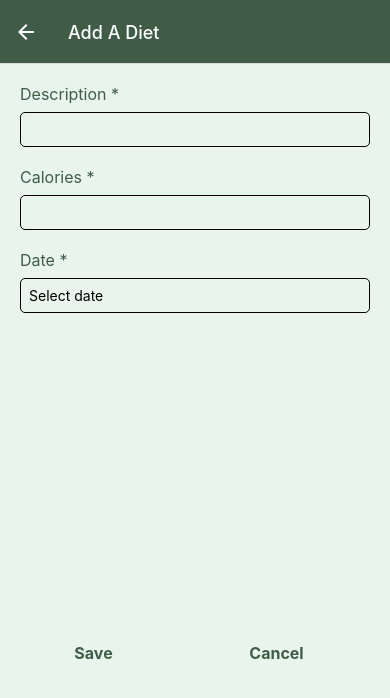
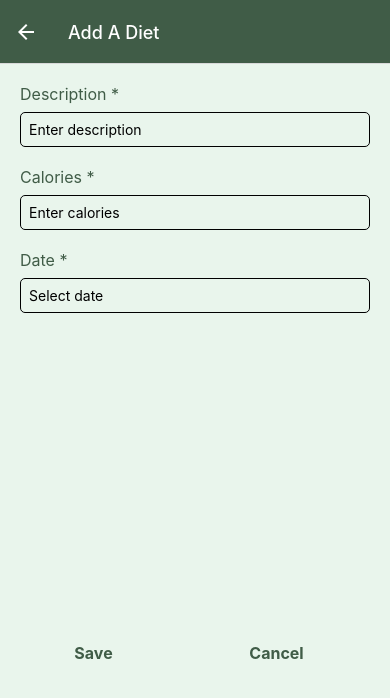
Before and after one commit to daodaojiang622/daodaojiang622-CS5520-FA2024-Vancouver-Assignment2, a React Native app in the folder activity_diet_tracker_app/: screen /AddDiet in a window 390 px wide. Shown: the top 698 px of the page. Built offline with nearby package versions, Linux system fonts and the light colour scheme.

Commit message:
refactored forminput in addact and adddiet

```diff
--- /dev/null
+++ b/activity_diet_tracker_app/Components/FormInput.js
@@ -0,0 +1,34 @@
+import React from 'react';
+import { View, Text, TextInput, StyleSheet } from 'react-native';
+import { Colors, Padding, Font, BorderWidth, BorderRadius, Margin, Width } from '../Utils/Style';
+
+export default function FormInput({ label, value, onChangeText, keyboardType = 'default', theme }) {
+  return (
+    <View>
+      <Text style={[styles.label, { color: theme.headerColor }]}>{label} *</Text>
+      <TextInput
+        style={styles.input}
+        value={value}
+        onChangeText={onChangeText}
+        keyboardType={keyboardType}
+        placeholder={`Enter ${label.toLowerCase()}`}
+      />
+    </View>
+  );
+}
+
+const styles = StyleSheet.create({
+    label: {
+        fontSize: Font.sizeMedium,
+        marginBottom: Margin.small,
+        color: Colors.primary,
+    },
+    input: {
+        borderWidth: BorderWidth.thin,
+        borderColor: Colors.inputBorder,
+        padding: Padding.medium,
+        borderRadius: BorderRadius.small,
+        marginBottom: Margin.large,
+        width: Width.large,
+    },
+});
--- a/activity_diet_tracker_app/Screens/AddActivityScreen.js
+++ b/activity_diet_tracker_app/Screens/AddActivityScreen.js
@@ -2,12 +2,12 @@ import { View, Text, StyleSheet, TextInput, Alert } from 'react-native';
 import React, { useState, useContext } from 'react';
 import DropDownPicker from 'react-native-dropdown-picker';
 import Button from '../Components/Button';
-import DateTimePicker from '@react-native-community/datetimepicker';
 import { useNavigation } from '@react-navigation/native';
 import { Colors, Padding, Font, BorderWidth, BorderRadius, ContainerStyle, Width, Margin } from '../Utils/Style';
 import { ThemeContext } from '../Components/ThemeContext';
 import { DataContext } from '../Components/DataContext';
 import DateInput from '../Components/DateInput';
+import FormInput from '../Components/FormInput';
 
 export default function AddActivityScreen() {
   const [open, setOpen] = useState(false);
@@ -88,32 +88,8 @@ export default function AddActivityScreen() {
             dropDownContainerStyle={[styles.dropdownContainer, {backgroundColor: theme.backgroundColor}]}
             maxHeight={400}
         />
-      <Text style={[styles.label, { color: theme.headerColor}]}>Duration (min) *</Text>
-      <TextInput
-        style={styles.input}
-        keyboardType="numeric"
-        value={duration}
-        onChangeText={setDuration}
-        placeholder="Enter duration"
-      />
 
-        {/* <Text style={[styles.label, { color: theme.headerColor}]}>Date *</Text>
-        <TextInput
-          style={styles.input}
-          value={date ? `${date.toLocaleDateString('en-US', { weekday: 'short' })} ${date.toLocaleDateString('en-US', { month: 'short' })} ${date.toLocaleDateString('en-US', { day: '2-digit' })} ${date.getFullYear()}` : ''}
-          editable={false}
-          placeholder="Select date"
-          onChangeText={setDate}
-          onPress={toggleDatePicker}
-        />
-      {showDatePicker && (
-        <DateTimePicker
-          value={date || new Date()}
-          mode="date"
-          display="inline"
-          onChange={onChangeDate}
-        />
-      )} */}
+      <FormInput label="Duration (min)" value={duration} onChangeText={setDuration} theme={theme} />
       <DateInput label="Date" date={date} setDate={setDate} theme={theme} />
 
 
--- a/activity_diet_tracker_app/Screens/AddDietScreen.js
+++ b/activity_diet_tracker_app/Screens/AddDietScreen.js
@@ -7,6 +7,7 @@ import { Colors, BorderWidth, Padding, Font, BorderRadius, ContainerStyle, Width
 import { ThemeContext } from '../Components/ThemeContext';
 import { DataContext } from '../Components/DataContext';
 import DateInput from '../Components/DateInput';
+import FormInput from '../Components/FormInput';
 
 export default function AddActivityScreen() {
   const [open, setOpen] = useState(false);
@@ -62,7 +63,7 @@ export default function AddActivityScreen() {
 
   return (
     <View style={[styles.container, {backgroundColor: theme.backgroundColor}]}>
-        <Text style={[styles.label, { color: theme.headerColor}]}>Description *</Text>
+        {/* <Text style={[styles.label, { color: theme.headerColor}]}>Description *</Text>
         <TextInput
         style={styles.input}
         keyboardType="numeric"
@@ -75,25 +76,11 @@ export default function AddActivityScreen() {
         keyboardType="numeric"
         value={calories}
         onChangeText={setCalories}
-      />
+      /> */}
+      <FormInput label="Description" value={description} onChangeText={setDescription} theme={theme} />
+      <FormInput label="Calories" value={calories} onChangeText={setCalories} keyboardType="numeric" theme={theme} />
 
-        {/* <Text style={[styles.label, { color: theme.headerColor}]}>Date *</Text>
-        <TextInput
-          style={styles.input}
-          value={date ? `${date.toLocaleDateString('en-US', { weekday: 'short' })} ${date.toLocaleDateString('en-US', { month: 'short' })} ${date.toLocaleDateString('en-US', { day: '2-digit' })} ${date.getFullYear()}` : ''}
-          editable={false}
-          placeholder="Select date"
-          onChangeText={setDate}
-          onPress={toggleDatePicker}
-        />
-      {showDatePicker && (
-        <DateTimePicker
-          value={date || new Date()}
-          mode="date"
-          display="inline"
-          onChange={onChangeDate}
-        />
-      )} */}
+
       <DateInput label="Date" date={date} setDate={setDate} theme={theme} />
 
 
```
